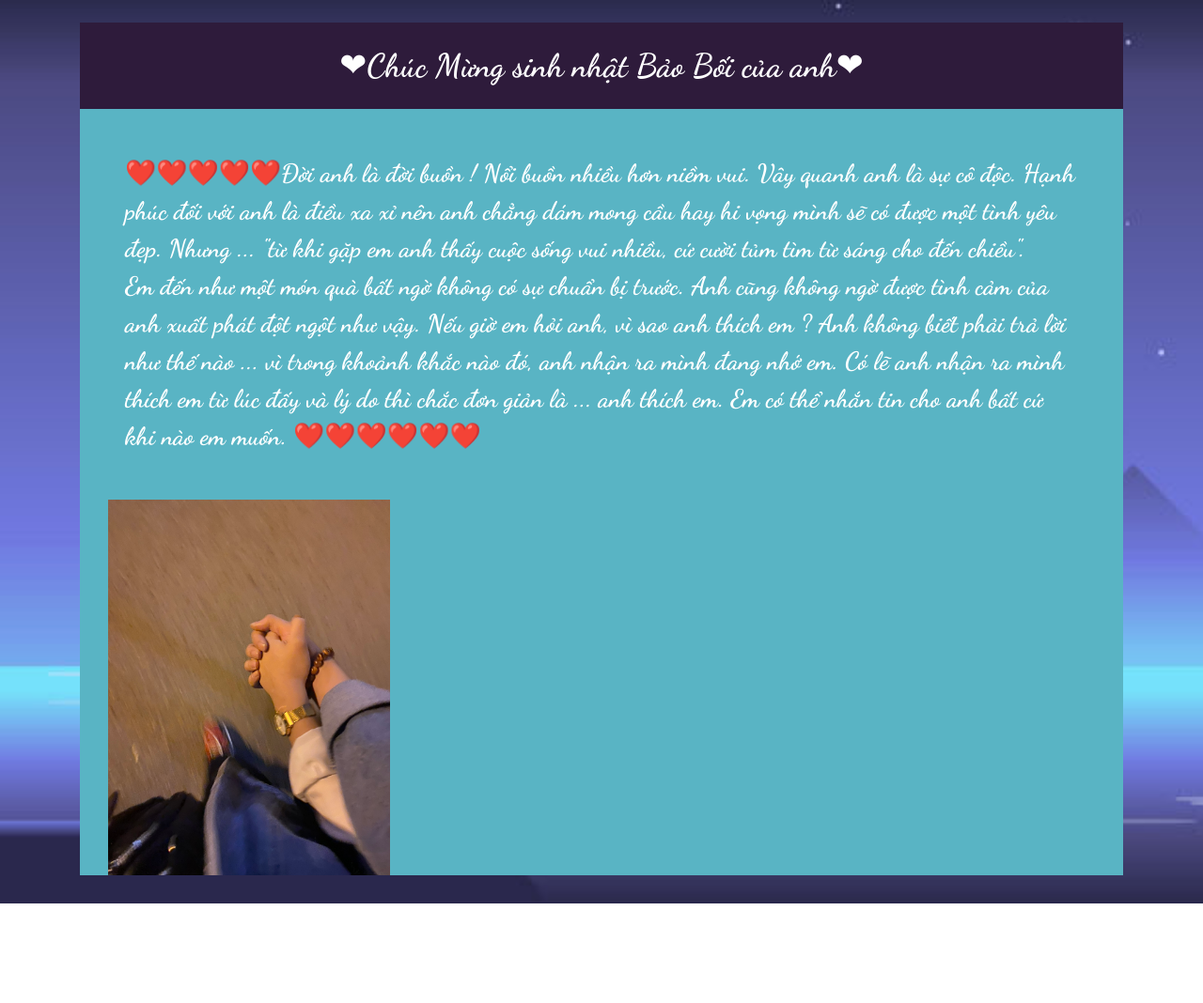
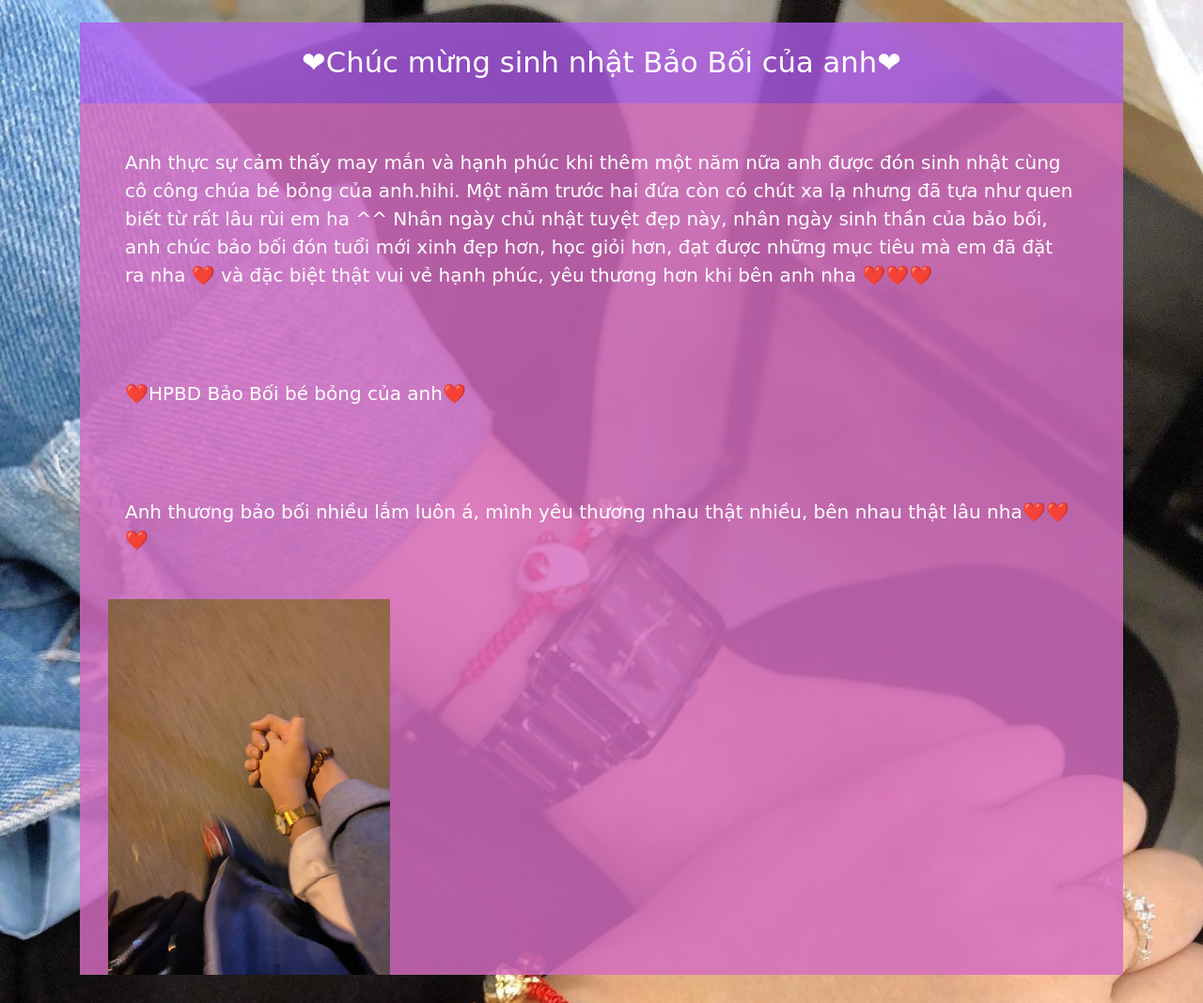
Before and after one commit to qa6123/hpbdqa123, a plain HTML site: page index2.html in a window 1280 px wide. Shown: the whole page at 94% size. Before the commit the page ends 962 px from the top, so only its background shows below. Drawn offline with nearby package versions, Linux system fonts and the light colour scheme; a script that the page names is missing.

Commit message:
new code

```diff
--- a/2.css
+++ b/2.css
@@ -2,10 +2,11 @@
 /* Tất cả màu bên dưới bạn đều có thể thay đổi được */
 .thuTitle {
 	padding: 20px;
-	background-color: #2e1b3b;
+	background-color: #b05bebc7;
 	color: white;
-	font-family: 'Dancing Script', cursive;
-	font-size: 26pt;
+	font-family: cursive;
+	font-size: 23pt;
+	text-align: center;
 }
 
 .container-img1 {
@@ -17,18 +18,19 @@
 }
 
 .tamthu {
-	font-family: 'Dancing Script', cursive;
-	font-size: 20pt;
+	font-family: cursive;
+	font-size: 15pt;
 	color: white;
+	padding: 15px;
 }
 
 .content {
-	background-color: #59b4c4;
+	background-color: #d56dc1d4;
 }
 
 body {
 	/* Ảnh nền của trang thứ 2 */
-	background-image: url("./img/bg2.jpg");
+	background-image: url("./img/17.jpg");
 	background-size: cover;
     background-repeat: none;
 }
@@ -43,7 +45,7 @@ span {
 
 .mask {
 	position: absolute;
-	background-color: #59b4c4;
+	background-color: #bd8d5f;
 	width: 100%;
 	height:100%;
 	top: 0;
--- a/index2.html
+++ b/index2.html
@@ -3,7 +3,7 @@
 <head>
 	<meta charset="UTF-8">
 	<!-- 1. Thay đổi tiêu đề -->
-	<title>Tâm thư gửi em !</title>
+	<title>HPBD Bảo Bối</title>
 	<link rel="shortcut icon" href="./img/heart.png" type="image/x-icon"/>
 	<meta name="viewport" content="width=device-width, initial-scale=1, shrink-to-fit=no">
 	<link rel="stylesheet" href="https://maxcdn.bootstrapcdn.com/bootstrap/4.0.0/css/bootstrap.min.css" integrity="sha384-Gn5384xqQ1aoWXA+058RXPxPg6fy4IWvTNh0E263XmFcJlSAwiGgFAW/dAiS6JXm" crossorigin="anonymous">
@@ -20,12 +20,18 @@
 				<div class="thu">
 					<div class="thuTitle text-center">
 						<!-- 2. Đây nữa -->
-						<div class="something">❤️Chúc Mừng sinh nhật Bảo Bối của anh❤️</div>
+						<div class="something">❤️Chúc mừng sinh nhật Bảo Bối của anh❤️</div>
 					</div>
 					<div class="content">
 						<div class="tamthu p-5">
 							<!-- 3. Đây nữa -->
-							❤️❤️❤️❤️❤️Đời anh là đời buồn ! Nổi buồn nhiều hơn niềm vui. Vây quanh anh là sự cô độc. Hạnh phúc đối với anh là điều xa xỉ nên anh chẳng dám mong cầu hay hi vọng mình sẽ có được một tình yêu đẹp. Nhưng ... "từ khi gặp em anh thấy cuộc sống vui nhiều, cứ cười tủm tìm từ sáng cho đến chiều".<br>Em đến như một món quà bất ngờ không có sự chuẩn bị trước. Anh cũng không ngờ được tình cảm của anh xuất phát đột ngột như vậy. Nếu giờ em hỏi anh, vì sao anh thích em ? Anh không biết phải trả lời như thế nào ... vì trong khoảnh khắc nào đó, anh nhận ra mình đang nhớ em. Có lẽ anh nhận ra mình thích em từ lúc đấy và lý do thì chắc đơn giản là ... anh thích em. Em có thể nhắn tin cho anh bất cứ khi nào em muốn. ❤️❤️❤️❤️❤️❤️
+							Anh thực sự cảm thấy may mắn và hạnh phúc khi thêm một năm nữa anh được đón sinh nhật cùng cô công chúa bé bỏng của anh.hihi. Một năm trước hai đứa còn có chút xa lạ nhưng đã tựa như quen biết từ rất lâu rùi em ha ^^ Nhân ngày chủ nhật tuyệt đẹp này, nhân ngày sinh thần của bảo bối, anh chúc bảo bối đón tuổi mới xinh đẹp hơn, học giỏi hơn, đạt được những mục tiêu mà em đã đặt ra nha ❤️ và đặc biệt thật vui vẻ hạnh phúc, yêu thương hơn khi bên anh nha ❤️❤️❤️
+						</div>
+						<div class="tamthu p-5">
+							❤️HPBD Bảo Bối bé bỏng của anh❤️
+						</div>
+						<div class="tamthu p-5">
+							Anh thương bảo bối nhiều lắm luôn á, mình yêu thương nhau thật nhiều, bên nhau thật lâu nha❤️❤️❤️
 						</div>
 						<div class="container-img1">
 							<img src="img/2.jpg" alt="" class="content-img">
```
Also changed, not shown: index.html (+1 -1 lines), img/bg1.gif (deleted), img/bg2.jpg (deleted), img/totinh2021-part1.jpg (deleted).
